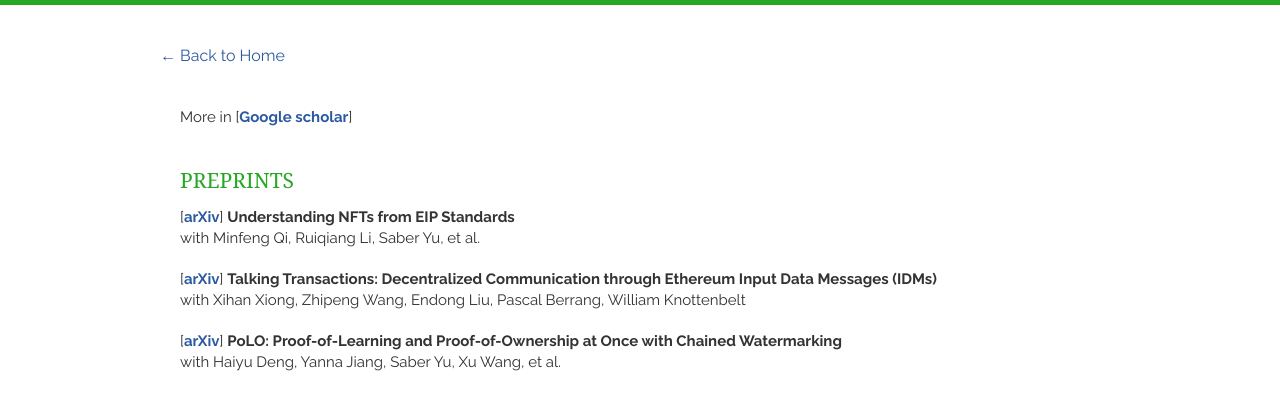
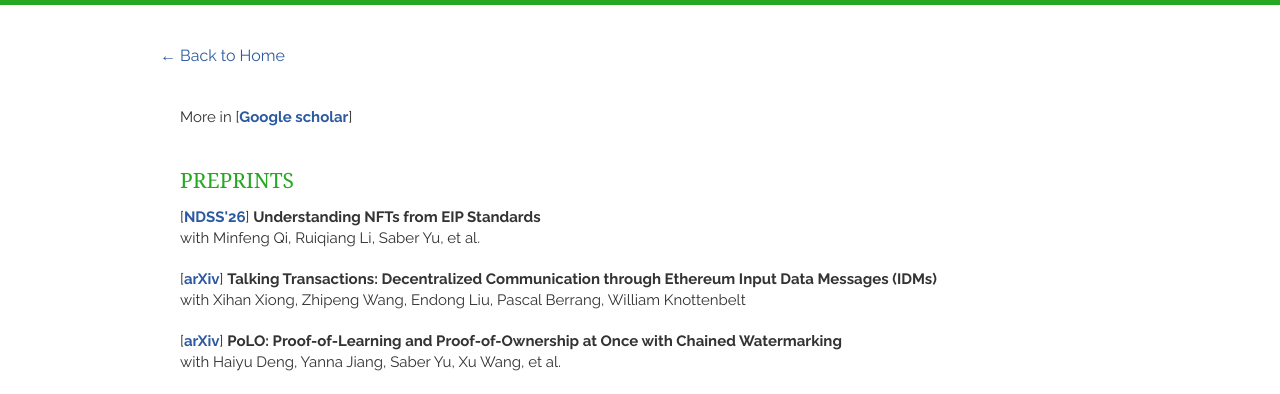
Before and after one commit to qinwang-git/qinwang-git.github.io, a Jekyll site: the page built from publications.html, in a window 1280 px wide and 900 px high. Shown: the top 394 px of the window. Built offline with Jekyll 4.4.1, drawn with Linux system fonts in a browser that asks for light colours; nearby versions of some CDN libraries.

Commit message:
Update publications.html

```diff
--- a/_includes/publications.html
+++ b/_includes/publications.html
@@ -11,7 +11,7 @@
 
     <article>
         <header>
-          [<strong><a href = "https://arxiv.org/pdf/2508.07190" target="_blank">arXiv</a></strong>]
+          [<strong><a href = "https://arxiv.org/pdf/2508.07190" target="_blank">NDSS'26</a></strong>]
                <strong> Understanding NFTs from EIP Standards </strong>
             <br> with Minfeng Qi, Ruiqiang Li, Saber Yu, et al.
         </header>
```
